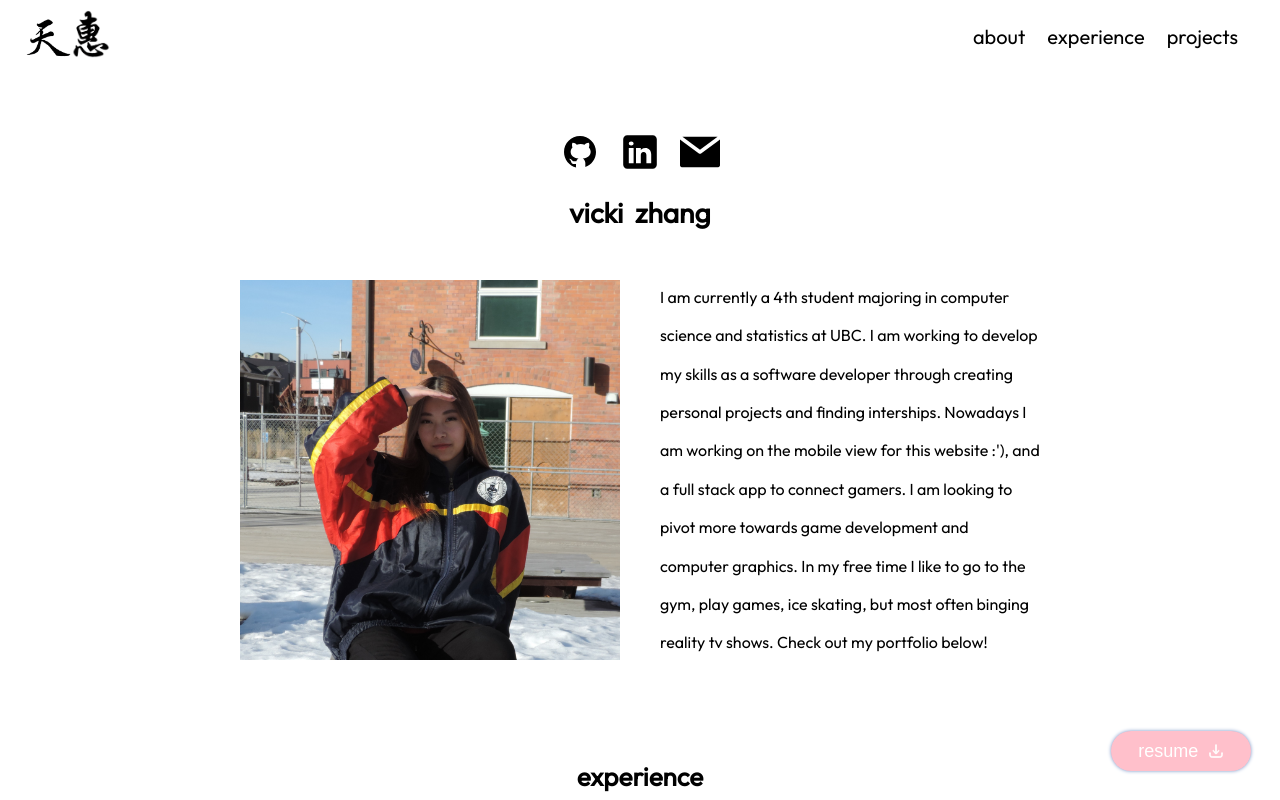
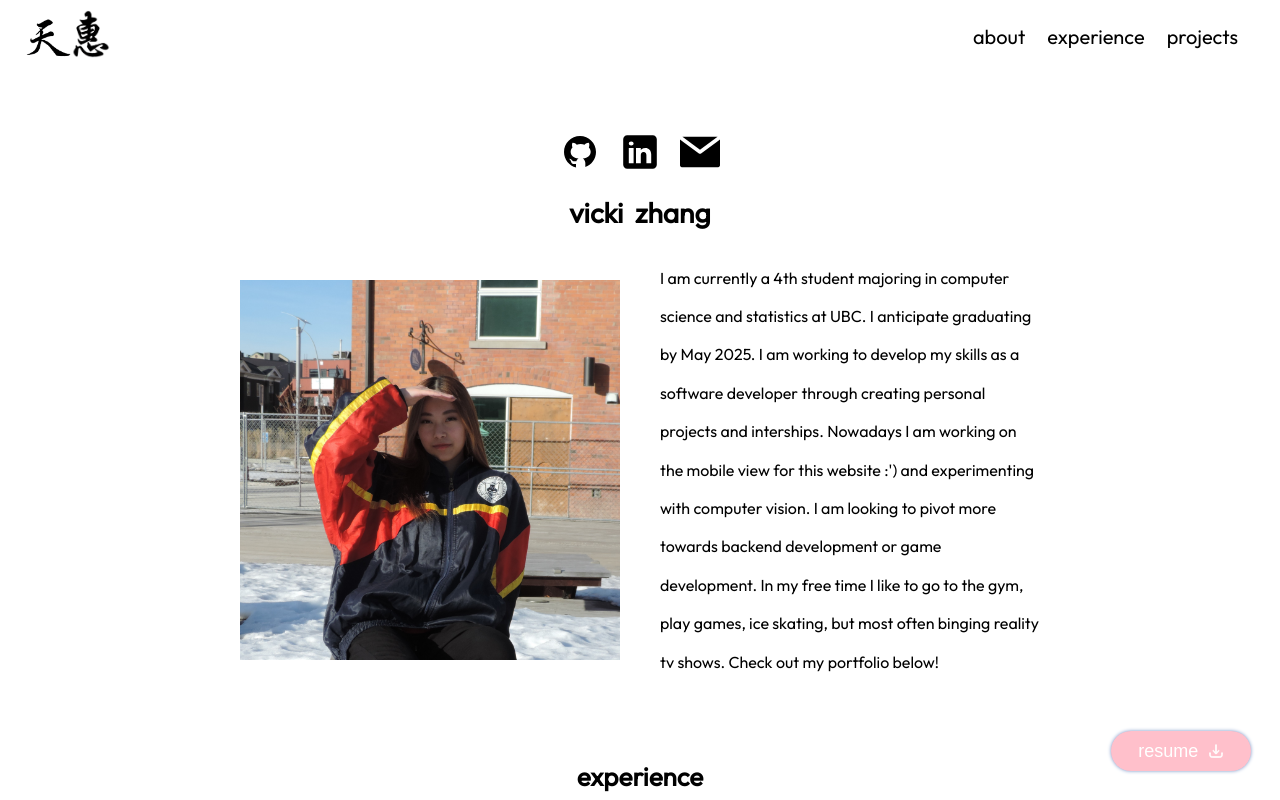
Before and after one commit to vickiszhang/portfolio, a React (Vite) app in the folder portfolio/: page / in a window 1280 px wide. Shown: the top 800 px of the page. Built offline with nearby package versions, Linux system fonts and the light colour scheme; the HTML template or start-up script is replaced by a standard one.

Commit message:
edit my description

```diff
--- a/portfolio/src/pages/About.tsx
+++ b/portfolio/src/pages/About.tsx
@@ -29,12 +29,12 @@ const About: React.FC = () => {
           </div>
           <div className='bio'>
             <p>
-              I am currently a 4th student majoring in computer science and statistics at UBC.
-              I am working to develop my skills as a software developer through creating personal projects and finding interships.
+              I am currently a 4th student majoring in computer science and statistics at UBC. I anticipate graduating by May 2025.
+              I am working to develop my skills as a software developer through creating personal projects and interships.
 
-              Nowadays I am working on the mobile view for this website :'), and a full stack app to connect gamers.
+              Nowadays I am working on the mobile view for this website :') and experimenting with computer vision.
 
-              I am looking to pivot more towards game development and computer graphics.
+              I am looking to pivot more towards backend development or game development.
 
               In my free time I like to go to the gym, play games, ice skating, but most often binging reality tv shows.
 
```
